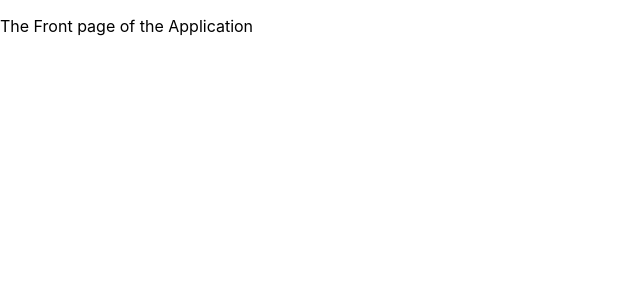
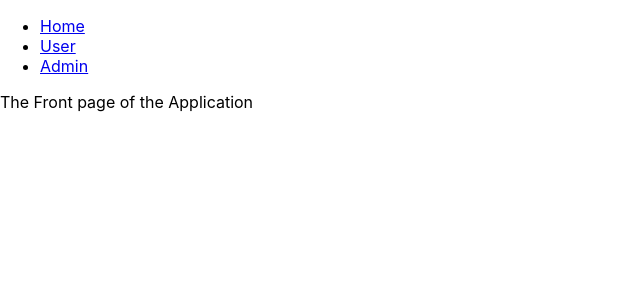
Before and after one commit to mirjamielisabet/fullstack-project-work, a React (Create React App) app in the folder frontend/: page / in a window 1280 px wide. Shown: the top 300 px of the page, without its empty margins (0-640 px from the left). Built offline with nearby package versions, Linux system fonts and the light colour scheme.

Commit message:
Add Navigation bar component

```diff
--- a/frontend/src/App.js
+++ b/frontend/src/App.js
@@ -3,10 +3,12 @@ import { Routes, Route, BrowserRouter } from "react-router-dom";
 import { MainComponent } from "./components/MainComponent";
 import { UserComponent } from "./components/UserComponent";
 import { AdminComponent } from "./components/AdminComponent";
+import { NavigationBar } from "./components/NavigationComponent";
 
 function App() {
   return (
     <BrowserRouter>
+      <NavigationBar />
       <Routes>
         <Route path="/" element={<MainComponent />} />
         <Route path="/user" element={<UserComponent />} />
--- /dev/null
+++ b/frontend/src/components/NavigationComponent.js
@@ -0,0 +1,23 @@
+import React from "react";
+import { Link } from "react-router-dom";
+import "../App.css";
+
+export class NavigationBar extends React.Component {
+  render() {
+    return (
+      <div className="links">
+        <ul>
+          <li>
+            <Link to="/">Home</Link>
+          </li>
+          <li>
+            <Link to="/user">User</Link>
+          </li>
+          <li>
+            <Link to="/teacher">Admin</Link>
+          </li>
+        </ul>
+      </div>
+    );
+  }
+}
```
